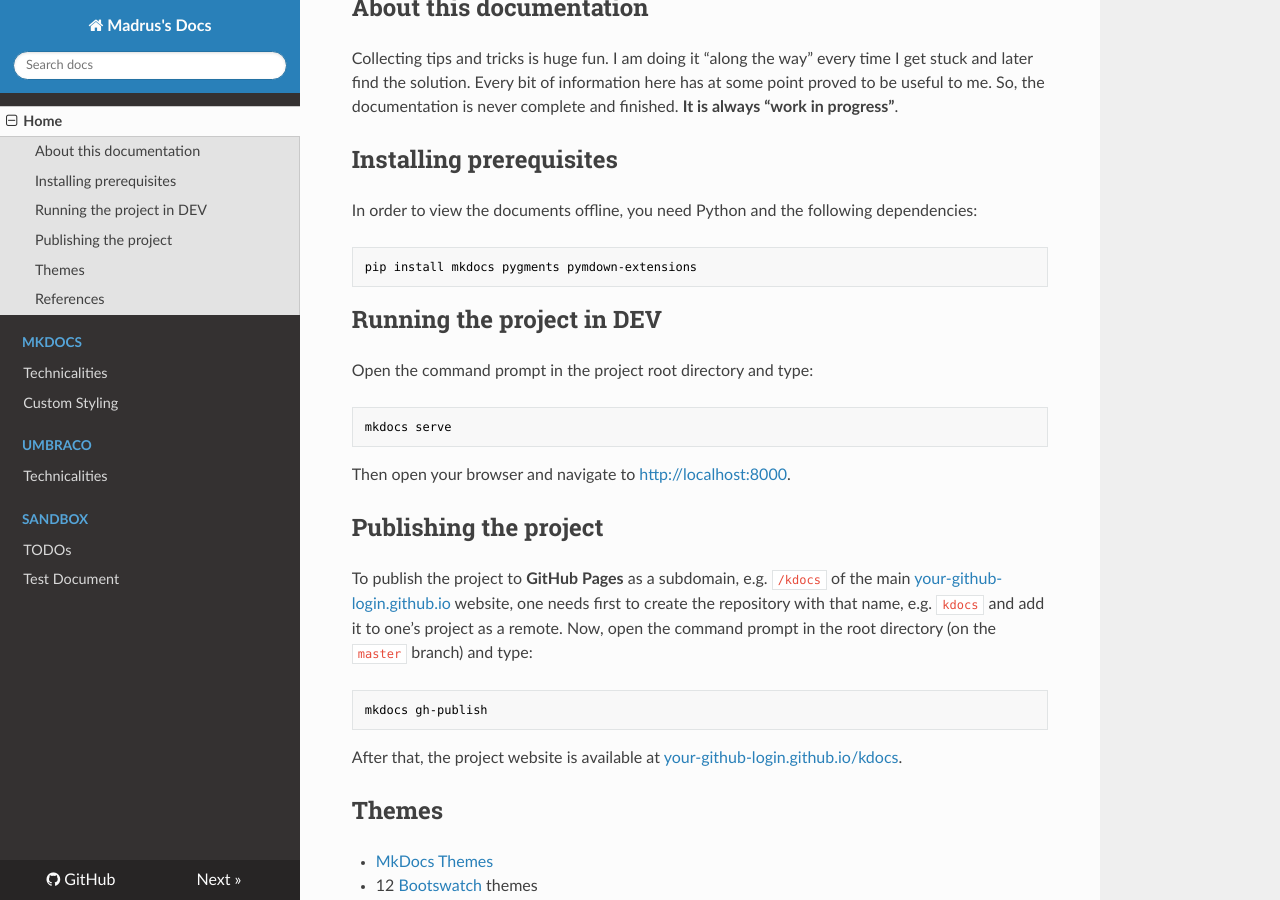
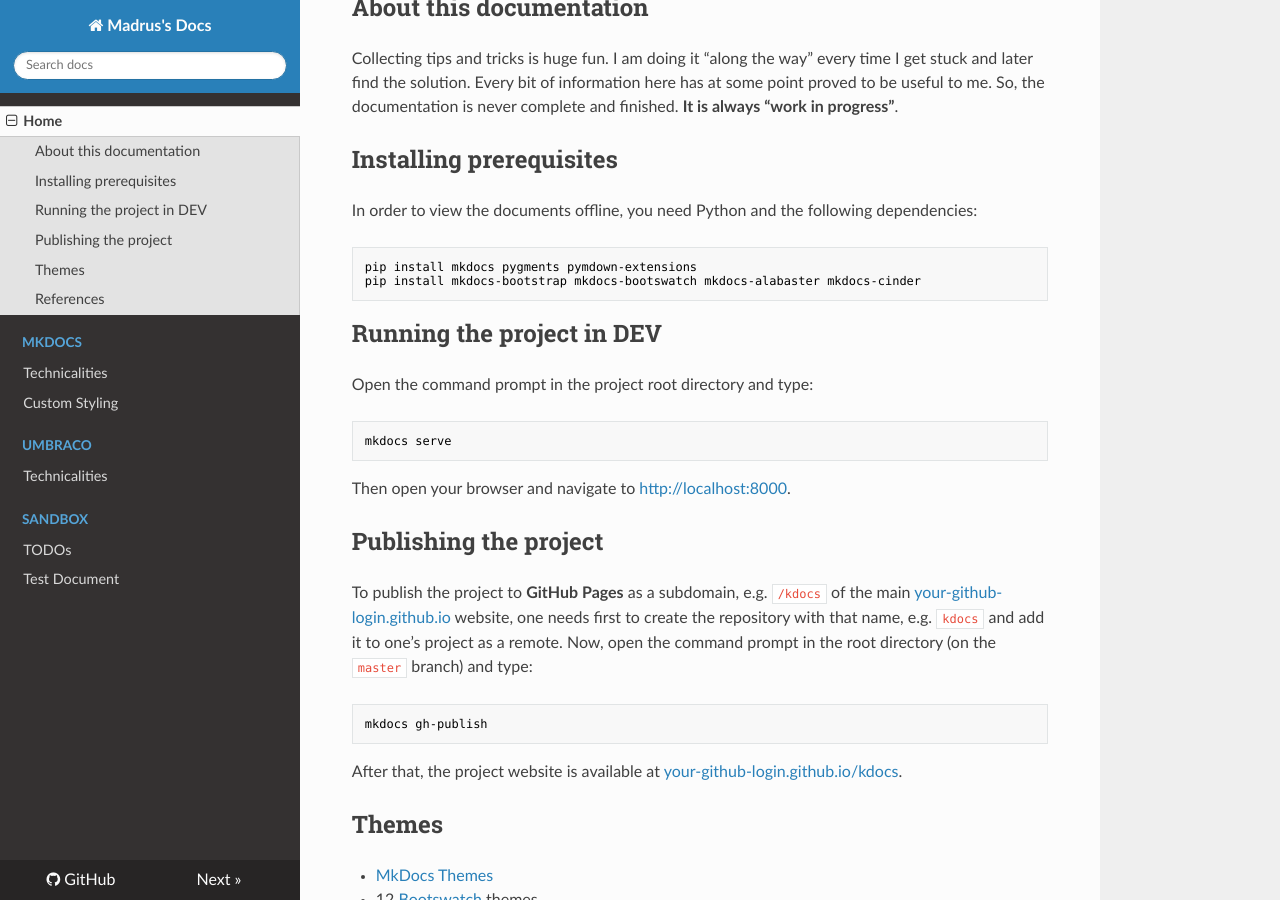
Before and after one commit to madrus/kdocs, an MkDocs documentation site: the page built from docs/index.md, in a window 1280 px wide and 900 px high, scrolled down 373 px. Built offline with MkDocs 1.6.1, drawn with Linux system fonts in a browser that asks for light colours; nearby versions of some CDN libraries; old or Windows-style settings are respelled for this version of MkDocs.

Commit message:
fixed minor errors

````diff
--- a/docs/index.md
+++ b/docs/index.md
@@ -12,6 +12,7 @@ In order to view the documents offline, you need Python and the following depend
 
 ```bash
 pip install mkdocs pygments pymdown-extensions
+pip install mkdocs-bootstrap mkdocs-bootswatch mkdocs-alabaster mkdocs-cinder
 ```
 
 ## Running the project in DEV
--- a/mkdocs.yml
+++ b/mkdocs.yml
@@ -40,8 +40,6 @@ markdown_extensions:
   - codehilite(css_class=code):
       guess_lang: false
   - nl2br
-  - toc:
-      permalink: '#'
   - smarty:
       smart_angled_quotes: true
   - toc:
````
